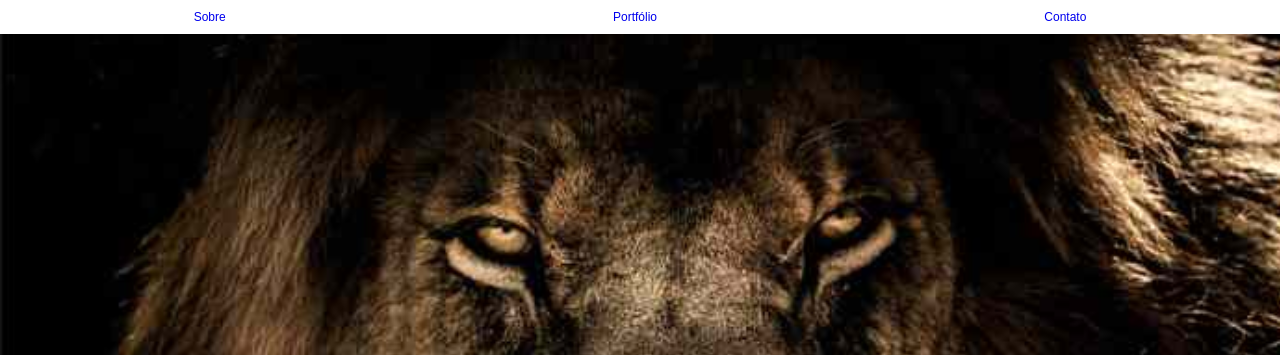
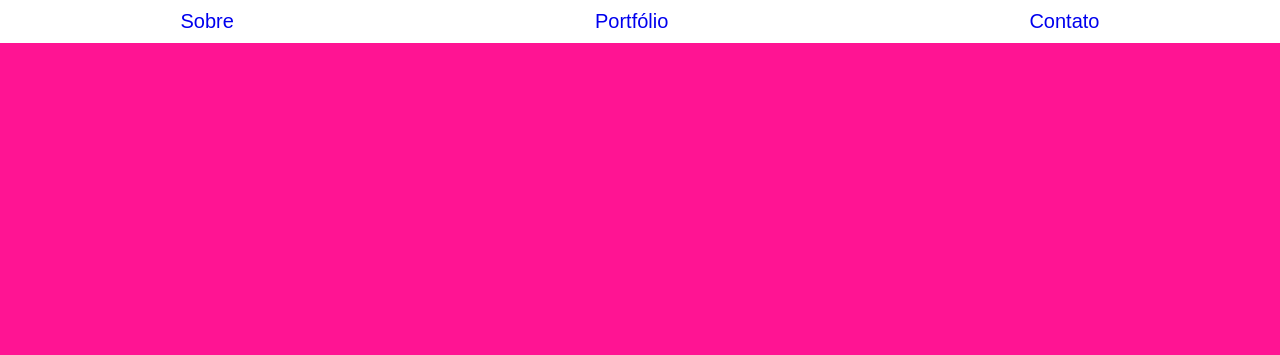
Before and after one commit to mmailong/estudocss, a plain HTML site: page index.html in a window 1280 px wide. Shown: the top 355 px of the page. Drawn offline with Linux system fonts and the light colour scheme.

Commit message:
tornar a fonte responsiva

```diff
--- a/css/style.css
+++ b/css/style.css
@@ -12,7 +12,28 @@ body {
   height: 100vh;
   font-size: 12px;
 }
+/* se a tela tiver pelo menos 400px vai carregar estes estilos */
+@media (min-width: 400px) {
+  body {
+    font-size: 14px;
+  }
+}
 
+/* breakpoint */
+@media (min-width: 600px) {
+  body {
+    font-size: 18px;
+  }
+}
+
+/* breakpoint */
+@media (min-width: 1200px) {
+  body {
+    font-size: 20px;
+    background-image: none;
+    background-color: deeppink;
+  }
+}
 header {
   height: 100vh;
   display: flex;
```
